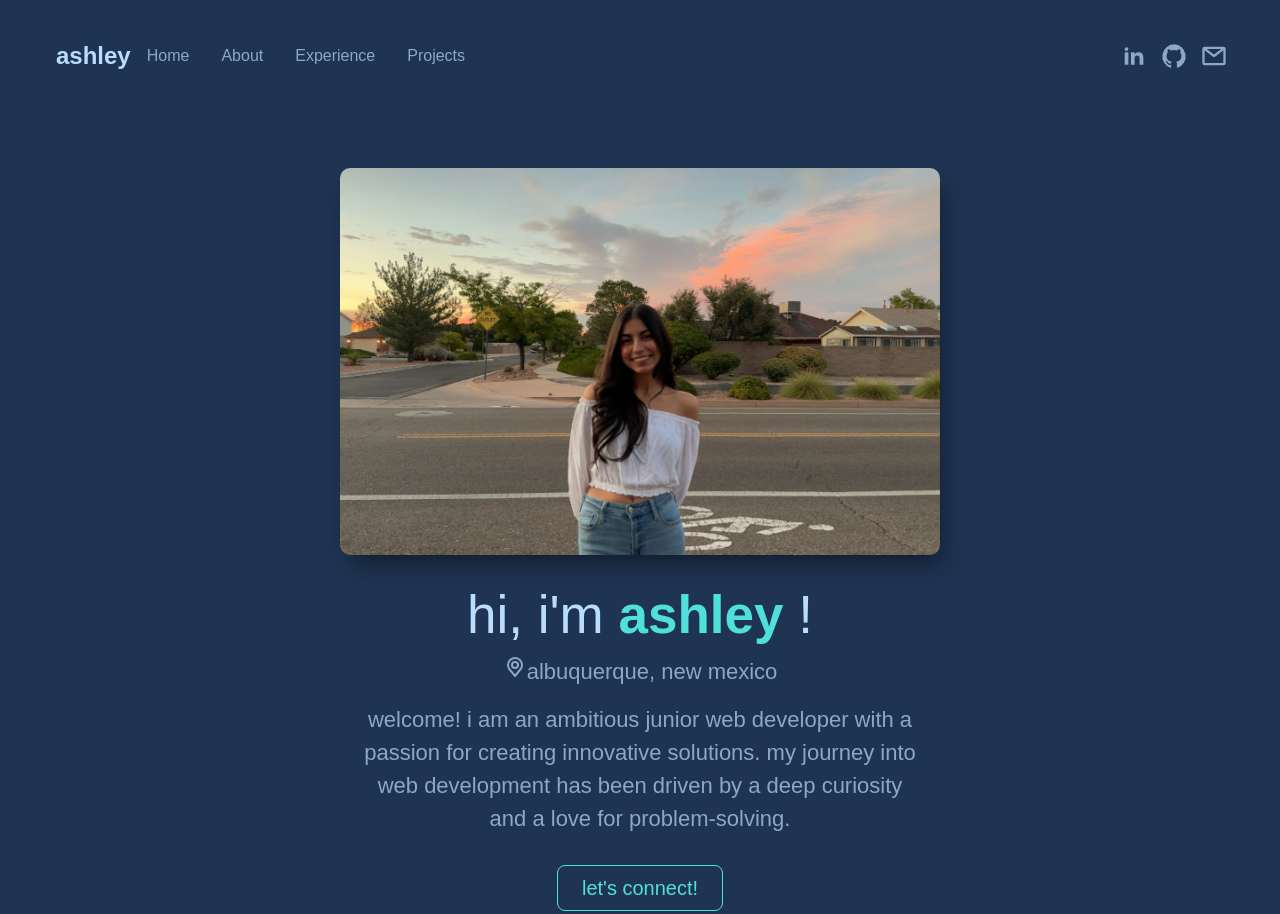
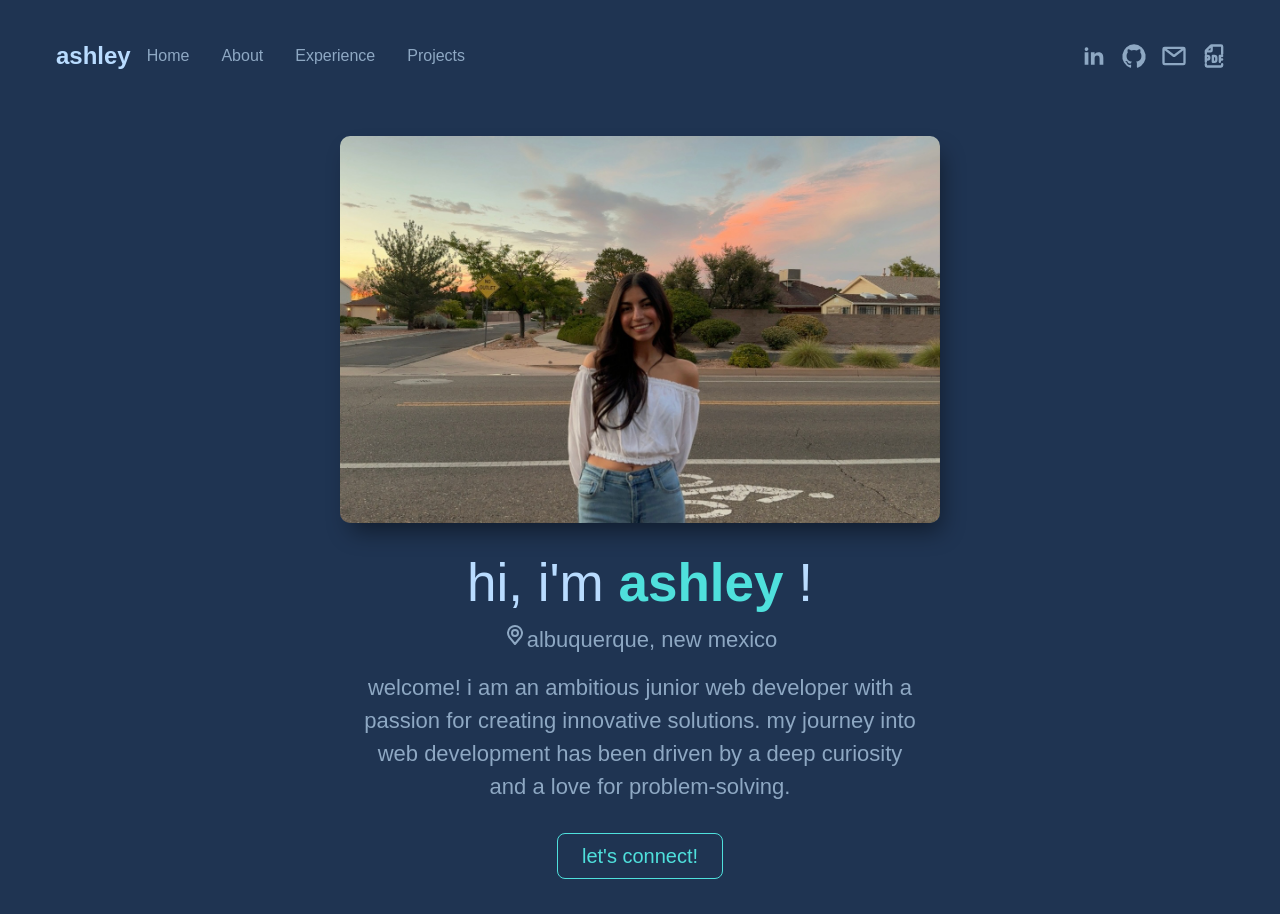
Before and after one commit to ashleyymedrano/my-pwp-ashleyymedrano, a website built with Vite: page index.html in a window 1280 px wide. Shown: the top 914 px of the page. Built offline with nearby package versions, Linux system fonts and the light colour scheme.

Commit message:
added anchor tags, footer, and resume link

```diff
--- a/index.html
+++ b/index.html
@@ -88,6 +88,24 @@
             </svg>
           </a>
         </li>
+        <li>
+          <a href="https://drive.google.com/file/d/1zwb4EnngIDWE-w7GhS7TJD7QqwvL2o8z/view?usp=drive_link"
+             class="block py-2 text-white rounded md:bg-transparent md:text-blue-700 md:p-0 hover:text-[#B9DCFF]">
+          <svg class="w-7 h-7 mr-3 text-[#8ea8c3] hover:text-[#B9DCFF]"
+               aria-hidden="true"
+               xmlns="http://www.w3.org/2000/svg"
+               width="24"
+               height="24"
+               fill="none"
+               viewBox="0 0 24 24">
+            <path stroke="currentColor"
+                  stroke-linecap="round"
+                  stroke-linejoin="round"
+                  stroke-width="2"
+                  d="M5 17v-5h1.5a1.5 1.5 0 1 1 0 3H5m12 2v-5h2m-2 3h2M5 10V7.914a1 1 0 0 1 .293-.707l3.914-3.914A1 1 0 0 1 9.914 3H18a1 1 0 0 1 1 1v6M5 19v1a1 1 0 0 0 1 1h12a1 1 0 0 0 1-1v-1M10 3v4a1 1 0 0 1-1 1H5m6 4v5h1.375A1.627 1.627 0 0 0 14 15.375v-1.75A1.627 1.627 0 0 0 12.375 12H11Z"/>
+          </svg>
+        </a>
+        </li>
       </ul>
     </div>
 </nav>
@@ -95,7 +113,7 @@
 
 <!--Introduction-->
 <div class="fade-in-section">
-<section class="mx-10 pt-14">
+<section class="mx-10 pt-6">
   <div>
     <div class="me-image">
       <img class="me-img" src="/img/mee.png" alt="profile-image"/>
@@ -175,7 +193,7 @@
 </section>
 
 <!--Experience Section-->
-<section id="#experience">
+<section id="experience">
 <section class="experience-dt-js">
   <div class="experience experience-dt-js">
     /experience
@@ -277,10 +295,11 @@
 </section>
 
   <!--Projects Section-->
-<section id="#projects">
+<section id="projects"></section>
   <div class="projects projects-js">
     /projects
   </div>
+
 
   <!--Project Card 1-->
 <section class="flex flex-wrap justify-center m-10 gap-8 projects-js">
@@ -335,7 +354,12 @@
 </div>
 </section>
 </section>
-</section>
+
+<footer>
+  <div class="mt-14 mb-10 text-center text-[#8EA8C3]">
+    Designed by Ashley Medrano
+  </div>
+</footer>
 
 <script type="module" src="main.js"></script>
 </body>
--- a/public_html/stylesheets/about-me-stylesheet.css
+++ b/public_html/stylesheets/about-me-stylesheet.css
@@ -24,7 +24,7 @@
     max-width: 350px;
     height: auto;
     margin-top: 20px;
-    margin-right: 170px;
+    margin-right: 200px;
     margin-left: 20px;
     border-radius: 10px;
     box-shadow: 6px 13px 23px -5px rgba(0, 0, 0, 0.46);
```
Also changed, not shown: main.js (line endings or trailing spaces), 1 other file.
